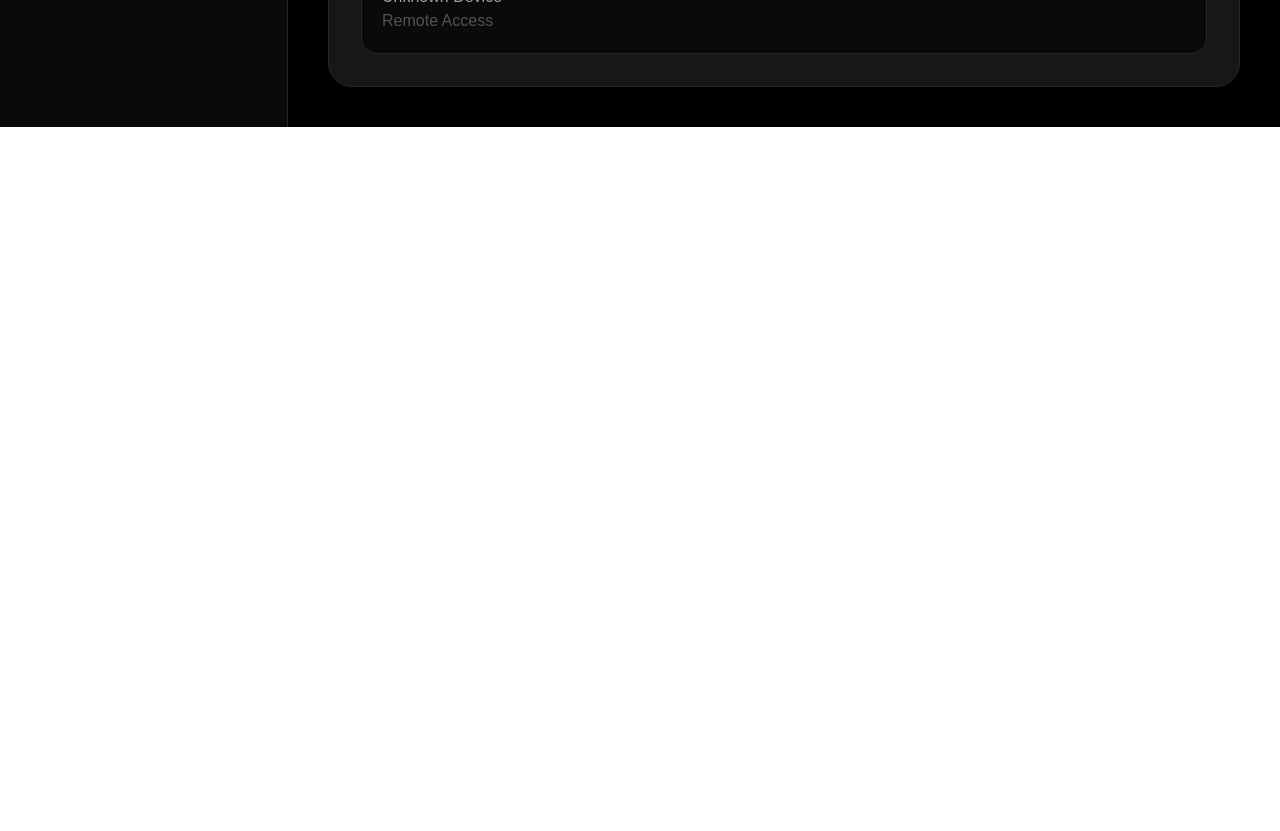
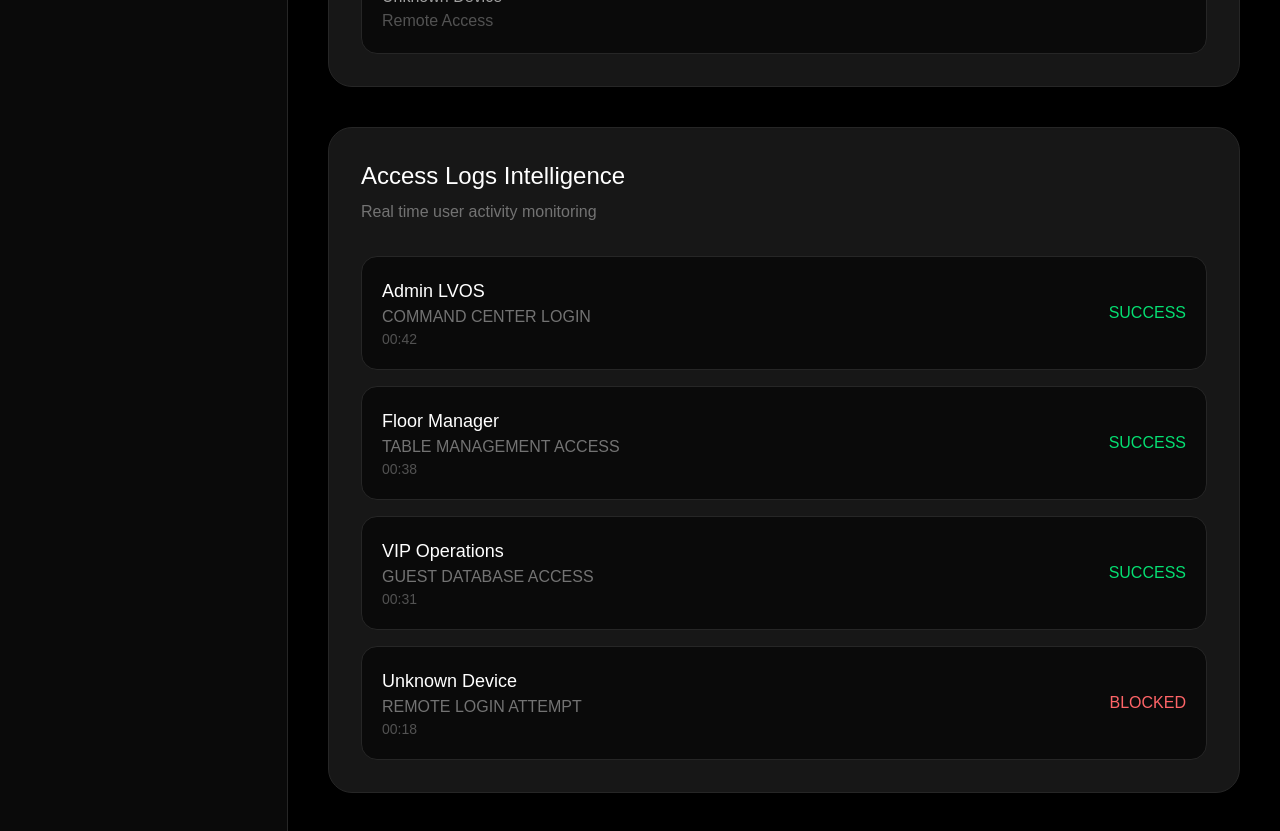
Before and after one commit to davieszarza1-ai/Luxury-Venue-OS, a Next.js app in the folder apps/lvos-web/: page / in a window 1280 px wide. Shown: the part 5200-6031 px from the top of the page. Before the commit the page ends 5327 px from the top, so only its background shows below. Built offline with nearby package versions, Linux system fonts and the light colour scheme.

Commit message:
Add security access logs intelligence

```diff
--- a/apps/lvos-web/src/app/page.tsx
+++ b/apps/lvos-web/src/app/page.tsx
@@ -14,6 +14,8 @@ import AnalyticsManagement from "@/components/dashboard/AnalyticsManagement";
 import UserManagement from "@/components/auth/UserManagement";
 
 import SecurityMonitoring from "@/components/security/SecurityMonitoring";
+
+import AccessLogs from "@/components/security/AccessLogs";
 
 import { getAnalytics } from "@/lib/api";
 
@@ -140,6 +142,7 @@ subtitle="Highest value guest"
 
 <SecurityMonitoring />
 
+<AccessLogs />
 
 </CommandShell>
 
--- /dev/null
+++ b/apps/lvos-web/src/components/security/AccessLogs.tsx
@@ -0,0 +1,175 @@
+export default function AccessLogs(){
+
+const logs = [
+
+{
+user:"Admin LVOS",
+action:"COMMAND CENTER LOGIN",
+time:"00:42",
+status:"SUCCESS"
+},
+
+{
+user:"Floor Manager",
+action:"TABLE MANAGEMENT ACCESS",
+time:"00:38",
+status:"SUCCESS"
+},
+
+{
+user:"VIP Operations",
+action:"GUEST DATABASE ACCESS",
+time:"00:31",
+status:"SUCCESS"
+},
+
+{
+user:"Unknown Device",
+action:"REMOTE LOGIN ATTEMPT",
+time:"00:18",
+status:"BLOCKED"
+}
+
+];
+
+
+
+return (
+
+<section
+
+className="
+mt-10
+rounded-3xl
+bg-neutral-900
+border
+border-neutral-800
+p-8
+"
+
+>
+
+
+<h2 className="
+text-2xl
+">
+
+Access Logs Intelligence
+
+</h2>
+
+
+<p className="
+text-neutral-500
+mt-2
+">
+
+Real time user activity monitoring
+
+</p>
+
+
+
+<div className="
+mt-8
+space-y-4
+">
+
+
+{
+logs.map((log,index)=>(
+
+
+<div
+
+key={index}
+
+className="
+rounded-2xl
+bg-neutral-950
+border
+border-neutral-800
+p-5
+flex
+justify-between
+items-center
+"
+
+>
+
+
+<div>
+
+
+<h3 className="
+text-lg
+">
+
+{log.user}
+
+</h3>
+
+
+<p className="
+text-neutral-500
+">
+
+{log.action}
+
+</p>
+
+
+<p className="
+text-neutral-600
+text-sm
+">
+
+{log.time}
+
+</p>
+
+
+</div>
+
+
+
+<span
+
+className={
+
+log.status==="SUCCESS"
+
+?
+
+"text-green-400"
+
+:
+
+"text-red-400"
+
+}
+
+>
+
+{log.status}
+
+</span>
+
+
+
+</div>
+
+
+))
+
+}
+
+
+</div>
+
+
+</section>
+
+)
+
+}
```
